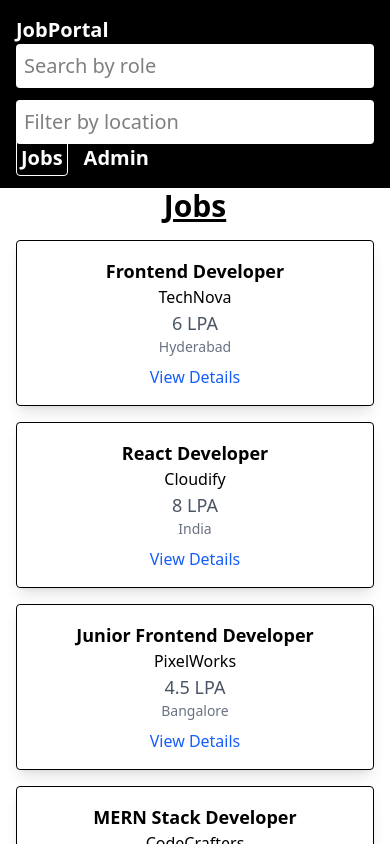
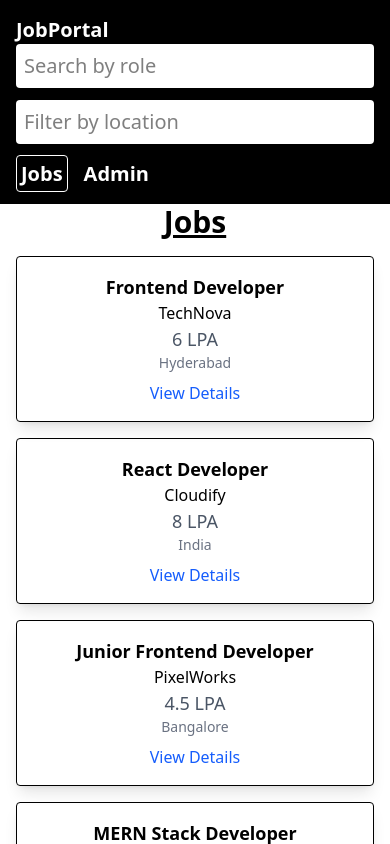
Before and after one commit to PavanTejaReddy1/Job-Portal, a React (Vite) app: page / in a window 390 px wide. Shown: the top 844 px of the page. Built offline with nearby package versions, Linux system fonts and the light colour scheme.

Commit message:
Update Navbar.jsx

```diff
--- a/src/components/Navbar.jsx
+++ b/src/components/Navbar.jsx
@@ -10,7 +10,7 @@ function Navbar({searchInput, setSerachInput, filterInput, setFilterInput}) {
         <input type="text" className="bg-white w-full md:w-[400px] rounded text-xl p-2 text-black" placeholder="Search by role" onChange={(e)=>setSerachInput(e.target.value)} value={searchInput}/>
         <input type="text" className="bg-white w-full md:w-[400px] rounded text-xl p-2 text-black" placeholder="Filter by location" onChange={(e)=>setFilterInput(e.target.value)} value={filterInput}/>
       </div>
-      <div className="space-x-4 font-bold text-xl">
+      <div className="space-x-4 font-bold text-xl mt-4 md:mt-0">
         <NavLink to="/" className={({isActive}) => isActive ? "border-1 p-1 rounded" : ""}>Jobs</NavLink>
         <NavLink to="/admin" className={({isActive}) => isActive ? "border-1 p-1 rounded" : ""}>Admin</NavLink>
       </div>
```
